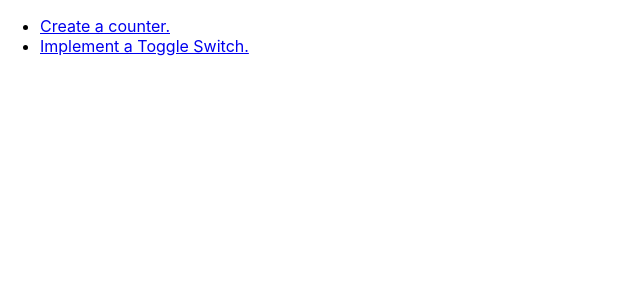
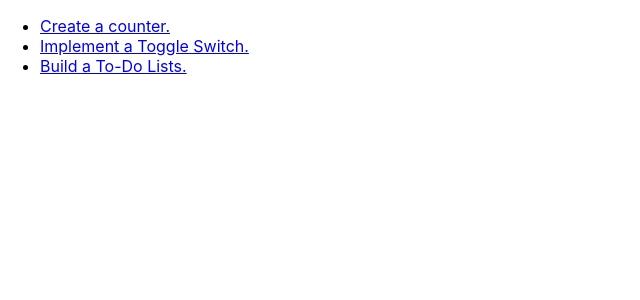
Before and after one commit to TechNightFury/React-Live-Coding, a React (Create React App) app: page / in a window 1280 px wide. Shown: the top 300 px of the page, without its empty margins (0-640 px from the left). Built offline with nearby package versions, Linux system fonts and the light colour scheme.

Commit message:
feat: config the route setting

```diff
--- a/src/App.js
+++ b/src/App.js
@@ -4,6 +4,7 @@ import { BrowserRouter as Router, Routes, Route } from 'react-router-dom';
 import Layout from './pages/Layout';
 import Counter from './pages/Counter';
 import Toggle from './pages/Toggle';
+import Todos from './pages/Todos';
 
 function App() {
   return (
@@ -12,6 +13,7 @@ function App() {
         <Route path='/' element={<Layout />} />
         <Route path='counter' element={<Counter />} />
         <Route path='toggle' element={<Toggle />} />
+        <Route path='todos' element={<Todos />} />
       </Routes>
     </Router>
   );
--- a/src/pages/Layout.js
+++ b/src/pages/Layout.js
@@ -12,6 +12,9 @@ const Layout = () => {
                     <li>
                         <Link to='/toggle'>Implement a Toggle Switch.</Link>
                     </li>
+                    <li>
+                        <Link to='/todos'>Build a To-Do Lists.</Link>
+                    </li>
                 </ul>
             </nav>
         </>
```
